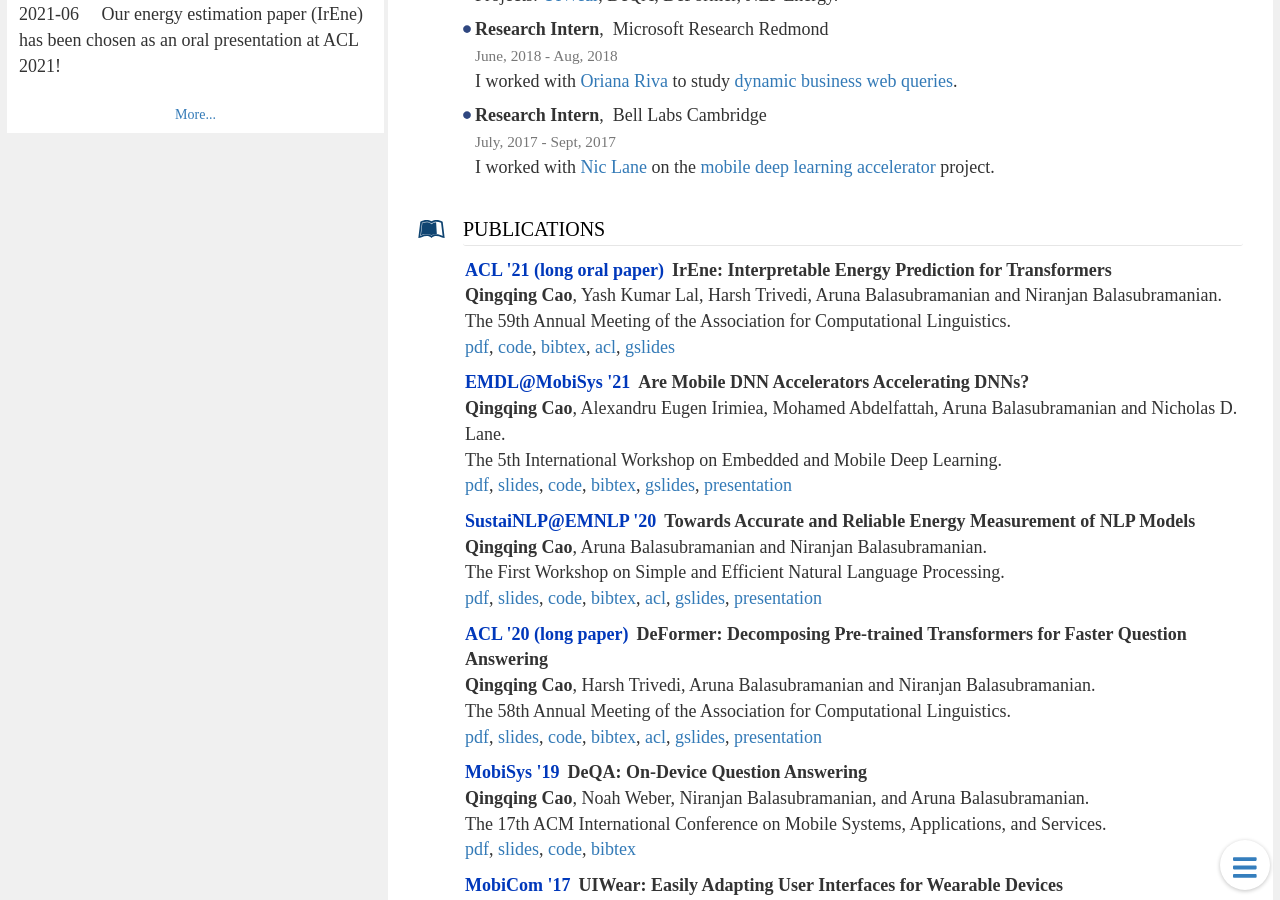
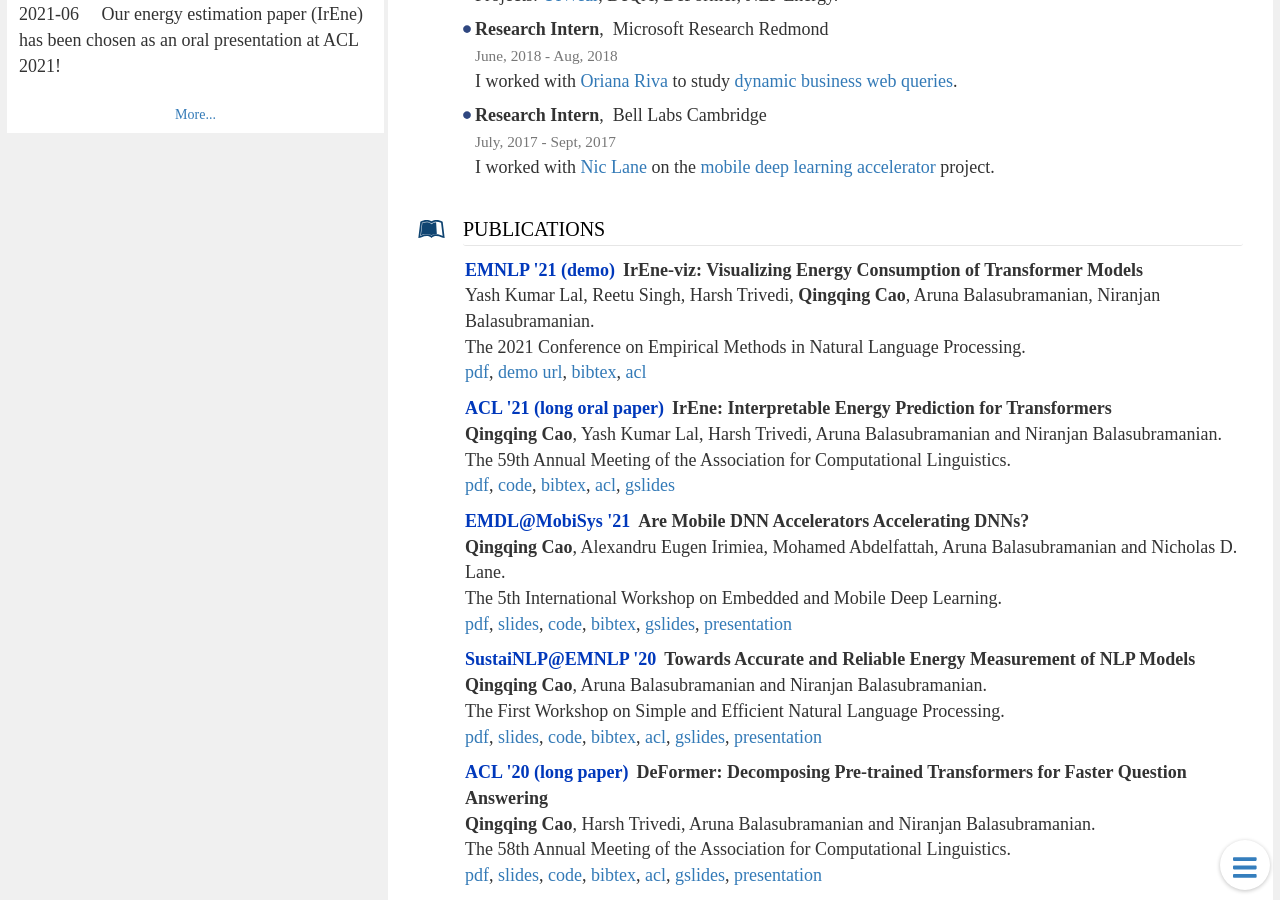
Before and after one commit to csarron/csarron.github.io, a Jekyll site: the page built from index.md, in a window 1280 px wide and 900 px high, scrolled down 744 px. Built offline with Jekyll 4.4.1, drawn with Linux system fonts in a browser that asks for light colours.

Commit message:
add irene viz

```diff
--- a/index.md
+++ b/index.md
@@ -133,6 +133,13 @@ pub:
     name: Publications
     style: fab fa-leanpub
     items:
+        - id: irene_viz
+          type: EMNLP '21 (demo)
+          author: Yash Kumar Lal, Reetu Singh, Harsh Trivedi, <strong>Qingqing Cao</strong>, Aruna Balasubramanian, Niranjan Balasubramanian.
+          paper: "IrEne-viz: Visualizing Energy Consumption of Transformer Models"
+          conference: The 2021 Conference on Empirical Methods in Natural Language Processing.
+          resource: >
+            [pdf](/assets/irene-viz.pdf), [demo url](http://stonybrooknlp.github.io/irene/demo/), [bibtex](https://aclanthology.org/2021.emnlp-demo.29.bib),  [acl](https://aclanthology.org/2021.emnlp-demo.29/)
         - id: irene
           type: ACL '21 (long oral paper)
           author: <strong>Qingqing Cao</strong>, Yash Kumar Lal, Harsh Trivedi, Aruna Balasubramanian and Niranjan Balasubramanian.
```
Also changed, not shown: 1 other file.
